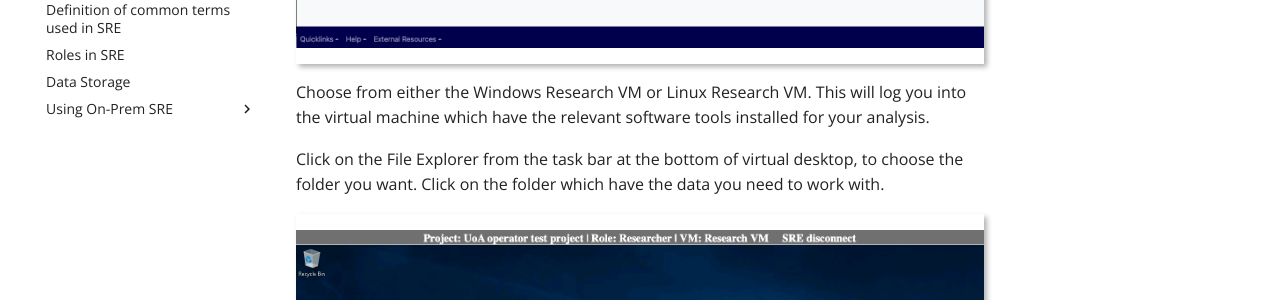
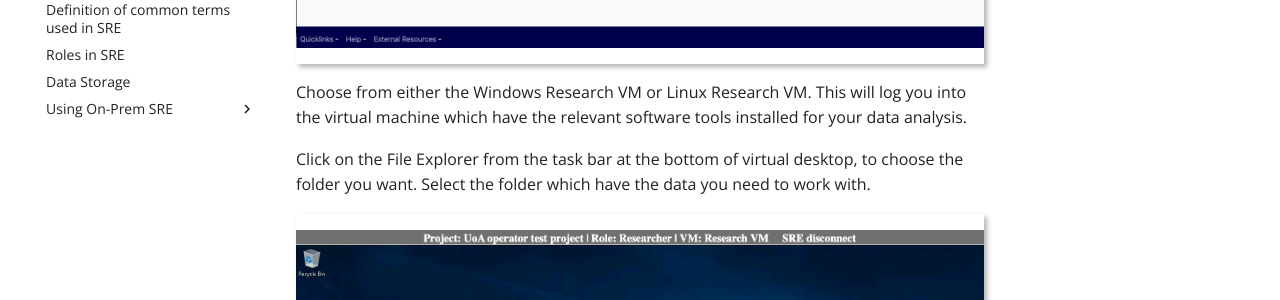
Before and after one commit to UoA-eResearch/On-Prem-SRE-UserGuide, an MkDocs documentation site: the page built from docs/Using_On-prem_SRE.md, in a window 1280 px wide and 900 px high, scrolled down 1780 px. Shown: the part 179-479 px from the top of the window. Built offline with MkDocs 1.6.1 and Material for MkDocs 9.7.7, drawn with Linux system fonts in a browser that asks for light colours; comment, search, counter and statistics services are not loaded.

Commit message:
Update Using_On-prem_SRE.md

```diff
--- a/docs/Using_On-prem_SRE.md
+++ b/docs/Using_On-prem_SRE.md
@@ -36,9 +36,9 @@ From the project’s main menu, choose Virtual desktop if you need to access and
   <figcaption> </figcaption>
 </figure>
 
-Choose from either the Windows Research VM or Linux Research VM. This will log you into the virtual machine which have the relevant software tools installed for your analysis.
+Choose from either the Windows Research VM or Linux Research VM. This will log you into the virtual machine which have the relevant software tools installed for your data analysis.
 
-Click on the File Explorer from the task bar at the bottom of virtual desktop, to choose the folder you want. Click on the folder which have the data you need to work with.
+Click on the File Explorer from the task bar at the bottom of virtual desktop, to choose the folder you want. Select the folder which have the data you need to work with.
 
 <figure markdown>
   ![folders](img/folders.png)
```
